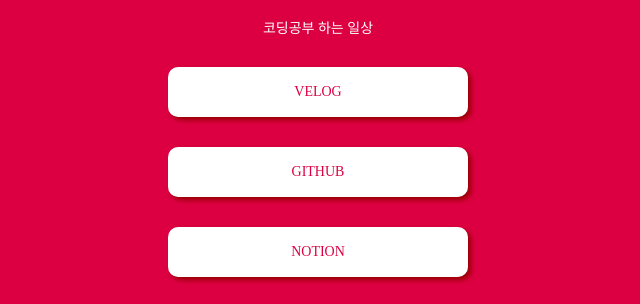
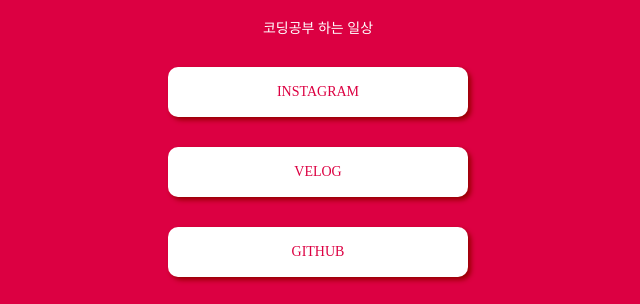
Before and after one commit to geniigrace/studywithme, a plain HTML site: page index.html in a window 1280 px wide. Shown: the part 196-500 px from the top of the page, 322-962 px from the left. Drawn offline with Linux system fonts and the light colour scheme; a web font is replaced by a local one.

Commit message:
Update index.html

```diff
--- a/index.html
+++ b/index.html
@@ -93,9 +93,10 @@
              <h1 class="main"> 지니 (Genii Grace) </h1>
              <p class="sub"> 코딩공부 하는 일상</p>
 
+             <a target="_blank" href="https://www.instagram.com/genii.grace/">INSTAGRAM</a>
              <a target="_blank" href="https://velog.io/@genii-grace">VELOG</a>
              <a target="_blank" href="https://github.com/geniigrace">GITHUB</a>
-             <a target="_blank" href="https://www.notion.so/geniigrace-ws/main-ffbb0205597c4cc1b5987e0654087daf">NOTION</a>
+             <!-- <a target="_blank" href="https://www.notion.so/geniigrace-ws/main-ffbb0205597c4cc1b5987e0654087daf">NOTION</a> -->
              <a target="_blank" href="https://blog.naver.com/geniigrace">BLOG</a>
              <a target="_blank" href="https://youtube.com/channel/UC8bvFlYib-MpP75jGgbSlFg">YOUTUBE</a>
             </div>
```
